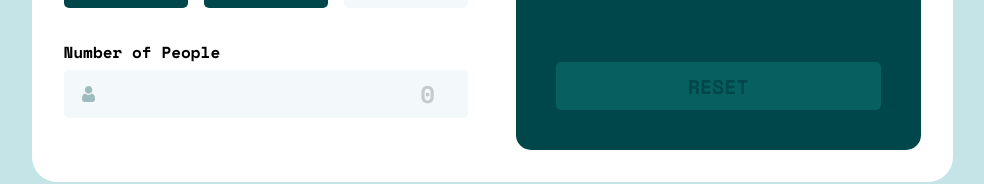
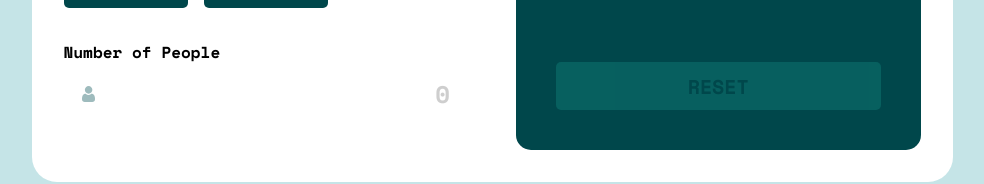
Before and after one commit to ryanbradley-webdev/tip-calculator-app, a React (Vite) app: page / in a window 1280 px wide. Shown: the part 548-732 px from the top of the page, without its empty margins (148-1132 px from the left). Built offline with nearby package versions, Linux system fonts and the light colour scheme.

Commit message:
Update hover and focus states for interactive elements. Add invalid state for number inputs.

```diff
--- a/src/App.css
+++ b/src/App.css
@@ -60,8 +60,7 @@ input {
   font-family: inherit;
 }
 
-label[for='bill'],
-label[for='people'] {
+label {
   position: relative;
 }
 
@@ -105,7 +104,7 @@ input[type='number'] {
   height: 48px;
   width: 100%;
   padding-inline: 18px;
-  background-color: var(--clr-white-800);
+  background-color: var(--clr-white-700);
   border: none;
   border-radius: 5px;
   text-align: right;
@@ -116,13 +115,40 @@ input[type="number"]::placeholder {
   opacity: 0.35;
 }
 
+input:where([type="text"], [type="number"]):is(:hover, :focus) {
+  outline: 2px solid var(--clr-teal-400);
+}
+
+input[type="number"]::-webkit-outer-spin-button,
+input[type="number"]::-webkit-inner-spin-button {
+  appearance: none;
+}
+
+input[aria-invalid="true"] {
+  outline: 2px solid var(--clr-red-900);
+}
+
+label:has(input[aria-invalid="true"])::after {
+  content: "Can't be zero";
+  position: absolute;
+  right: 0;
+  top: 0;
+  color: var(--clr-red-900);
+  font-weight: bold;
+}
+
 input[type='radio'] {
   display: none;
 }
 
+label:has(input[type="radio"]):is(:hover, :focus) {
+  color: var(--clr-teal-100);
+  background-color: var(--clr-teal-800);
+}
+
 label:has(#custom) {
-  color: var(--clr-teal-600);
-  background-color: var(--clr-white-800);
+  color: var(--clr-teal-500);
+  background-color: var(--clr-white-700);
 }
 
 .options > label {
@@ -144,7 +170,7 @@ input[type="number"] {
 
 .options > label:has(input:checked) {
   color: var(--clr-teal-100);
-  background-color: var(--clr-teal-500);
+  background-color: var(--clr-teal-400);
 }
 
 .totals {
@@ -174,13 +200,13 @@ input[type="number"] {
 }
 
 .totals h2 {
-  color: var(--clr-teal-500);
+  color: var(--clr-teal-400);
   font-size: 32px;
   letter-spacing: -0.67px;
 }
 
 .totals p {
-  color: var(--clr-teal-700);
+  color: var(--clr-teal-600);
   font-size: 13px;
   font-weight: bold;
 
@@ -193,7 +219,7 @@ input[type="number"] {
   color: var(--clr-teal-100);
   font-size: 20px;
   font-weight: bold;
-  background-color: var(--clr-teal-500);
+  background-color: var(--clr-teal-400);
   border: none;
   border-radius: 5px;
   font-family: inherit;
--- a/src/App.tsx
+++ b/src/App.tsx
@@ -166,7 +166,15 @@ function App() {
               Number of People
             </h4>
 
-            <input type="number" name="people" id="people" placeholder='0' value={people} onChange={handleChange} />
+            <input
+              type="number"
+              name="people"
+              id="people"
+              placeholder='0'
+              value={people}
+              onChange={handleChange}
+              aria-invalid={people === '0'}
+            />
 
           </label>
 
--- a/src/index.css
+++ b/src/index.css
@@ -12,11 +12,13 @@
   --clr-white-900: #FFF;
   --clr-white-800: #F3F9FA;
   --clr-teal-900: #C5E4E7;
-  --clr-teal-800: #9EBBBD;
-  --clr-teal-700: #7F9D9F;
-  --clr-teal-600: #547878;
-  --clr-teal-500: #26C2AE;
+  --clr-teal-800: #9FE8DF;
+  --clr-teal-700: #9EBBBD;
+  --clr-teal-600: #7F9D9F;
+  --clr-teal-500: #547878;
+  --clr-teal-400: #26C2AE;
   --clr-teal-100: #00474B;
+  --clr-red-900: #E17457;
 }
 
 html {
@@ -24,7 +26,8 @@ html {
 }
 
 button,
-label:has(input[type="radio"]) {
+label,
+input {
   cursor: pointer;
 }
 
```
